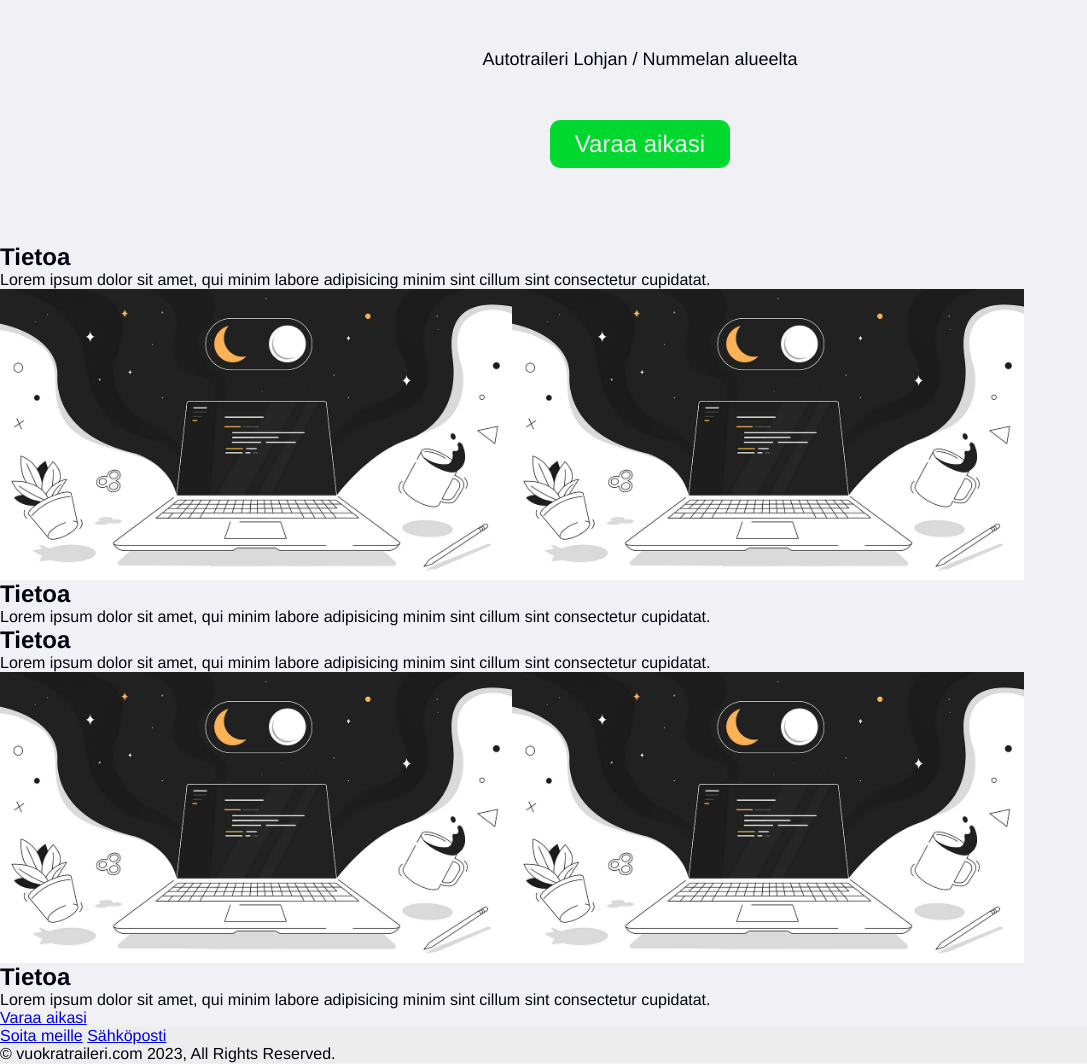
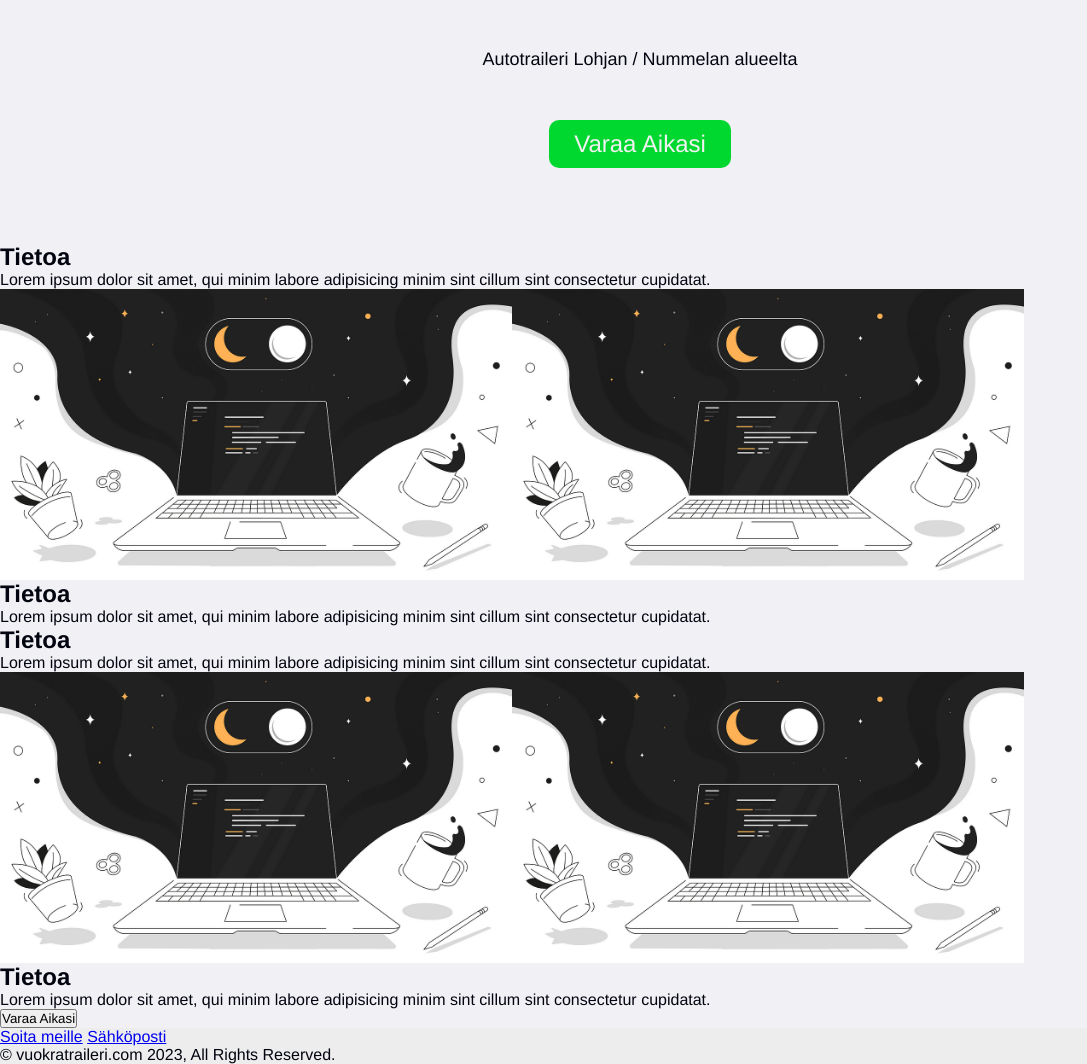
Before and after one commit to T2XC/School-Projects, a PHP site: page /vuokratraileri/index.html in a window 1280 px wide. Shown: the part 557-1621 px from the top of the page, without its empty margins (0-1087 px from the left). Run offline with PHP 8.4, Linux system fonts and the light colour scheme; some libraries are stand-ins or nearby versions.

Commit message:
T2XC  2.7.32
- Booking widget for vuokratraileri.com

```diff
--- a/vuokratraileri/css/style.css
+++ b/vuokratraileri/css/style.css
@@ -38,6 +38,7 @@ nav {
     text-decoration:  none; /* Removes underline from link */
     font-size: 18px;
     transition: 0.2s;
+    border: 0px;
 }
 
 .nav-btn:hover {
@@ -94,6 +95,7 @@ header {
     font-size: 24px;
     transition: 0.2s;
     border-radius: 10px;
+    border: 0px;
 }
 
 .title-next-btn:hover {
--- a/vuokratraileri/index.html
+++ b/vuokratraileri/index.html
@@ -31,7 +31,7 @@
 
             <a href="#" class="nav-btn">Ota yhteyttä</a>
 
-            <a href="ajanvaraus/index.html" class="nav-btn nav-next-btn">Varaa aikasi</a>
+            <a style='float:none;' id='Setmore_button_iframe' href='https://booking.setmore.com/scheduleappointment/24de0cc8-3db7-4f6e-a796-b10b78f4e49f'><button class="nav-btn nav-next-btn">Varaa Aikasi</button></a>
 
         </nav>
 
@@ -43,7 +43,7 @@
 
             <p class="title-subtitle">Autotraileri Lohjan / Nummelan alueelta</p>
 
-            <a href="ajanvaraus/index.html" class="title-next-btn">Varaa aikasi</a>
+            <a style='float:none;' id='Setmore_button_iframe' href='https://booking.setmore.com/scheduleappointment/24de0cc8-3db7-4f6e-a796-b10b78f4e49f'><button class="title-next-btn">Varaa Aikasi</button></a>
 
         </header>
 
@@ -93,7 +93,7 @@
 
         </div>
 
-        <a href="ajanvaraus/index.html" class="bottom-next-btn">Varaa aikasi</a>
+        <a style='float:none;' id='Setmore_button_iframe' href='https://booking.setmore.com/scheduleappointment/24de0cc8-3db7-4f6e-a796-b10b78f4e49f'><button class="bottom-next-btn">Varaa Aikasi</button></a>
 
         <!-- Footer -->
 
@@ -111,6 +111,8 @@
 
         </footer>
 
+        <script id='setmore_script' type='text/javascript' src='https://storage.googleapis.com/fullintegration-live/webComponentAppListing/Container/setmoreIframeLive.js'></script>
+
     </body> <!-- End of body tag -->
 
 </html> <!-- End of HTML code -->
```
Also changed, not shown: vuokratraileri/ajanvaraus/css/style.css (deleted), vuokratraileri/ajanvaraus/index.html (deleted), vuokratraileri/ajanvaraus/js/script.js (deleted).
